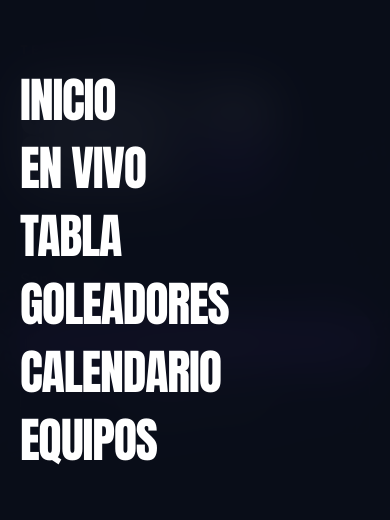
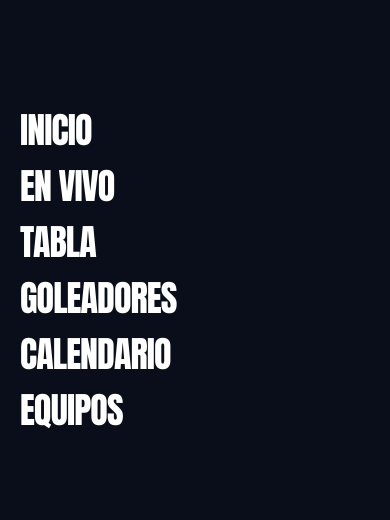
Before and after one commit to autonomia2025/liga-san-clemente, a Next.js app: page / in a window 390 px wide. Both pictures are taken after a click on the button "Abrir menú". Shown: the part 185-705 px from the top of the page. Built offline with nearby package versions, Linux system fonts and the light colour scheme; no server answers; the database is empty.

Commit message:
fix: solidificar menu mobile

```diff
--- a/components/site/navbar.tsx
+++ b/components/site/navbar.tsx
@@ -112,18 +112,23 @@ export function Navbar({ isLiveNow = false }: NavbarProps) {
         </button>
       </div>
 
-      {/* Mobile: menú fullscreen. Fondo casi opaco (95%) + blur fuerte + borde
-          — no solo bg-bg-base sólido: este panel es hijo del <header>, que en
-          estado scrolled aplica su propio backdrop-blur, y esa combinación
-          (backdrop-filter en un ancestro + fixed anidado) es un área conocida
-          de bugs de compositing en Safari/iOS donde el fondo del hijo puede
-          no pintarse de forma confiable. La opacidad alta + blur propio del
-          panel lo hacen robusto sin depender de cómo componga el padre.
-          z-[60], por encima del header (z-50), para no depender del orden en
-          el DOM si en el futuro algo más usa z-50 en la página. */}
+      {/* Mobile: menú fullscreen. Fondo 100% sólido (sin alpha) — la versión
+          anterior usaba bg-bg-base/95 + backdrop-blur-xl, pero este panel es
+          hijo del <header>, que en estado scrolled aplica su propio
+          backdrop-blur, y esa combinación (backdrop-filter en un ancestro +
+          alpha compositing en un fixed anidado) es un área conocida de bugs
+          de compositing en Safari/iOS donde el fondo del hijo terminaba
+          dejando ver contenido de la página detrás. Un color sólido sin
+          alpha no depende de compositing de capas para pintarse opaco, así
+          que elimina la clase de bug completa (y por eso ya no lleva su
+          propio backdrop-blur: no hay nada detrás que desenfocar).
+          overflow-y-auto: si el contenido no cabe en pantallas muy bajas,
+          scrollea dentro del panel en vez de recortarse o pisarse.
+          z-[80], bien por encima del header (z-50), para no depender del
+          orden en el DOM si en el futuro algo más usa z-50 en la página. */}
       {open && (
-        <div className="fixed inset-0 z-[60] flex flex-col border-t border-white/10 bg-bg-base/95 backdrop-blur-xl lg:hidden">
-          <div className="lbsc-container flex h-[var(--navbar-height)] items-center justify-between">
+        <div className="fixed inset-0 z-[80] flex flex-col overflow-y-auto border-t border-white/10 bg-bg-base pb-[env(safe-area-inset-bottom)] pt-[env(safe-area-inset-top)] lg:hidden">
+          <div className="lbsc-container flex h-[var(--navbar-height)] shrink-0 items-center justify-between">
             <span className="flex items-center gap-2.5">
               <Logo />
               <span className="font-head text-xl uppercase tracking-wide text-text-primary">
@@ -141,13 +146,13 @@ export function Navbar({ isLiveNow = false }: NavbarProps) {
               </svg>
             </button>
           </div>
-          <nav className="lbsc-container flex flex-1 flex-col justify-center gap-2">
+          <nav className="lbsc-container flex flex-1 flex-col justify-center gap-5 py-8">
             {LINKS.map((l, i) => (
               <a
                 key={l.label}
                 href={l.href}
                 onClick={() => setOpen(false)}
-                className="lbsc-fade-up flex items-center gap-3 font-head text-5xl uppercase leading-tight tracking-tight text-text-primary transition-colors active:text-accent-purple"
+                className="lbsc-fade-up flex items-center gap-3 font-head text-4xl uppercase leading-none tracking-tight text-text-primary transition-colors active:text-accent-purple sm:text-5xl"
                 style={{ animationDelay: `${i * 40}ms` }}
               >
                 {l.label}
```
